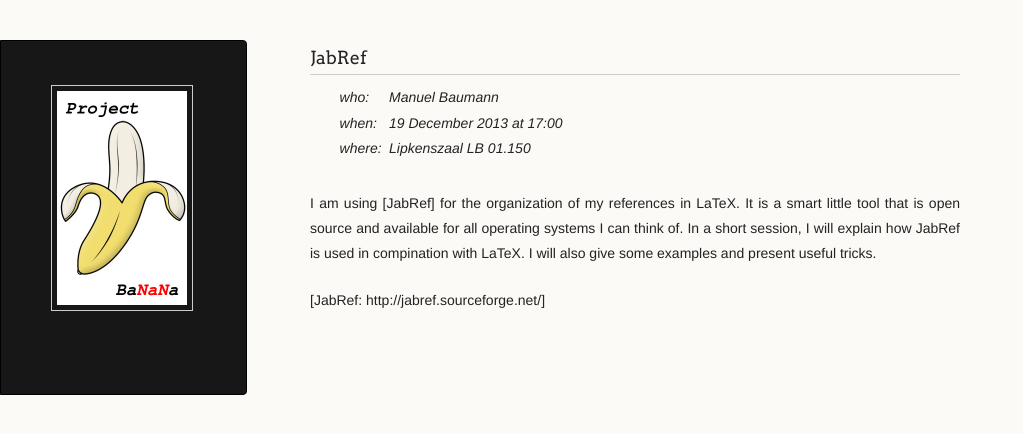
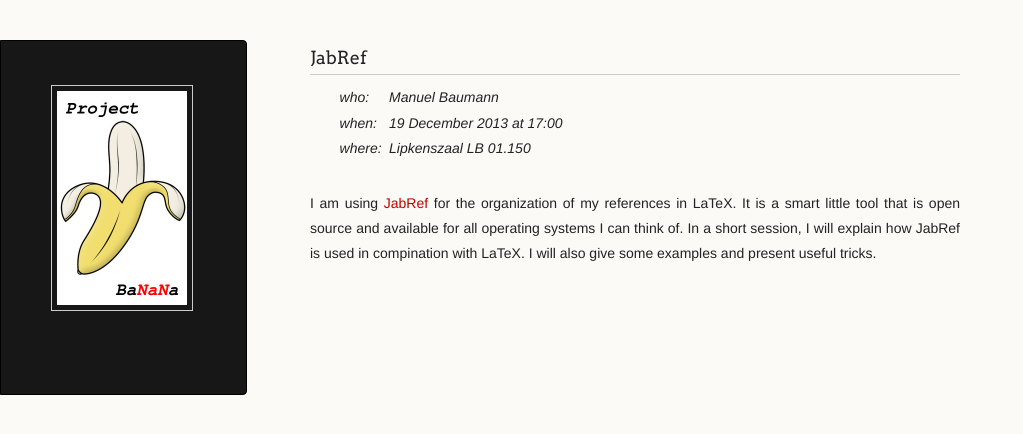
Before and after one commit to projectbanana/projectbanana.github.io, a Jekyll site: the page built from _posts/2013-12-19-JabRef.md, in a window 1280 px wide. Shown: the top 434 px of the page, without its empty margins (0-1023 px from the left). Built offline with Jekyll 4.4.1, drawn with Linux system fonts in a browser that asks for light colours.

Commit message:
jabref fix

```diff
--- a/_posts/2013-12-19-JabRef.md
+++ b/_posts/2013-12-19-JabRef.md
@@ -9,4 +9,4 @@
 
 I am using [JabRef] for the organization of my references in LaTeX. It is a smart little tool that is open source and available for all operating systems I can think of. In a short session, I will explain how JabRef is used in compination with LaTeX. I will also give some examples and present useful tricks.
 
-[JabRef: http://jabref.sourceforge.net/]
+[JabRef]: http://jabref.sourceforge.net/
```
